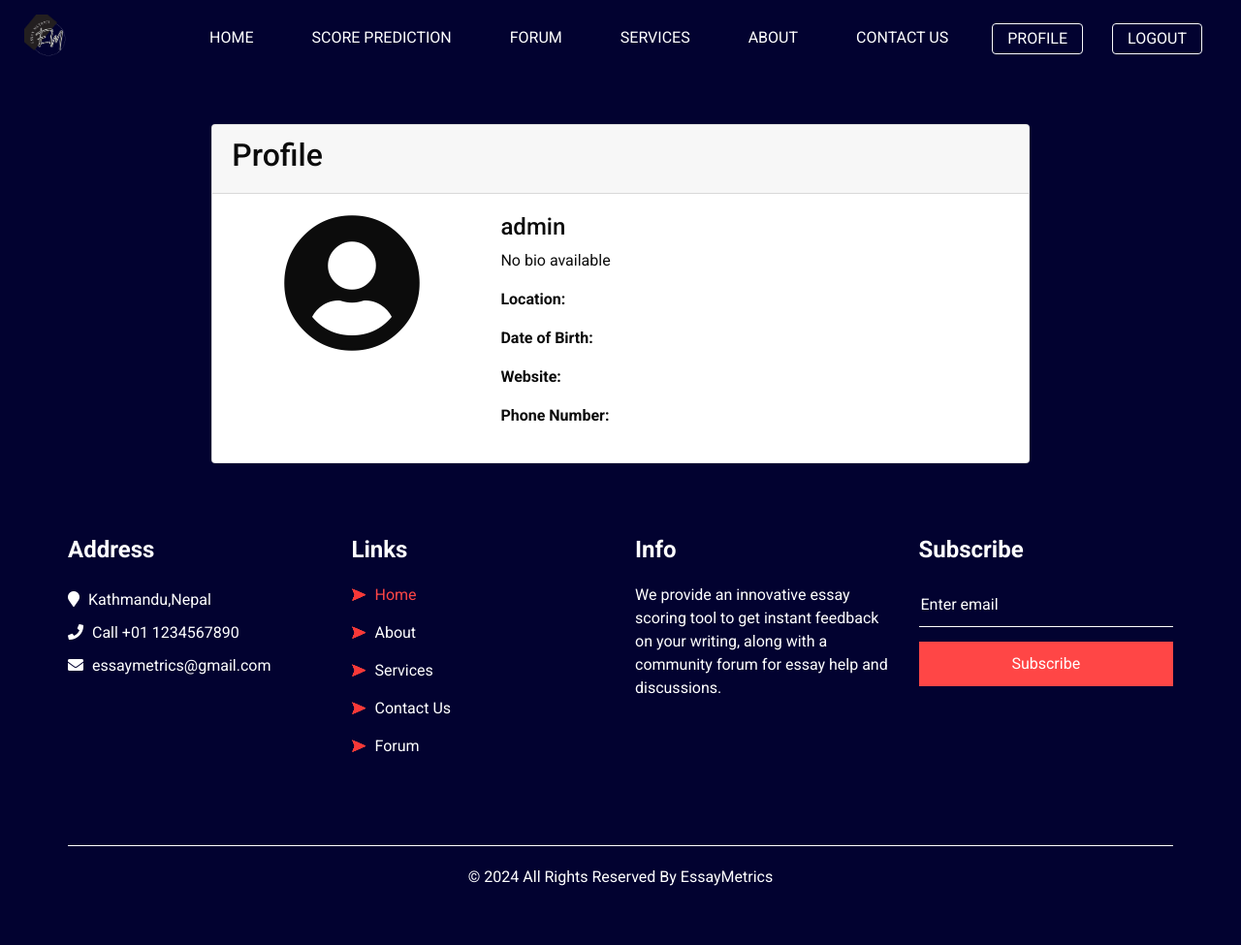
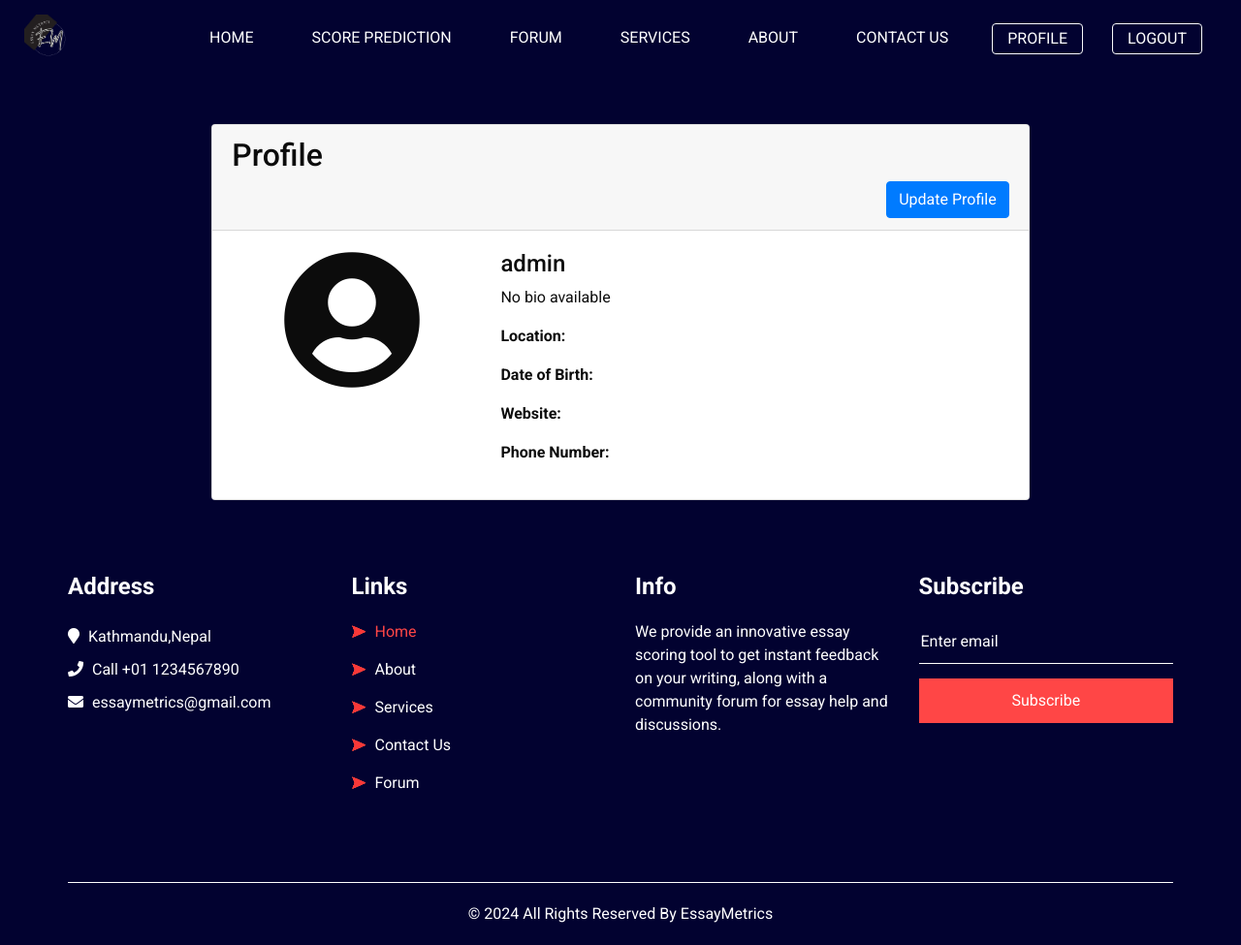
Before and after one commit to pawansapkota100/essay_scoring, a Django app: page /profile/ in a window 1280 px wide. Shown: the whole page at 97% size. Before the commit the page ends 914 px from the top, so only its background shows below. Run offline with Django 3.2, Linux system fonts and the light colour scheme; a user stored in the database is signed in; data comes from the database, SQL or seed files in the repository; both versions use the stored data as it was after the commit; some libraries are stand-ins or nearby versions.

Commit message:
final but essay is not changed

```diff
--- a/mysite/grader/forms.py
+++ b/mysite/grader/forms.py
@@ -7,3 +7,9 @@ class AnswerForm(forms.ModelForm):
     class Meta:
         model = Essay
         fields = ['answer']
+
+from grader.models import Profile
+class ProfileUpdateForm(forms.ModelForm):
+    class Meta:
+        model = Profile
+        fields = ['bio', 'picture', 'location', 'date_of_birth', 'website', 'phone_number']
--- a/mysite/grader/templates/grader/profile.html
+++ b/mysite/grader/templates/grader/profile.html
@@ -10,6 +10,9 @@ Profile - My Website
     <div class="card">
       <div class="card-header">
         <h2>Profile</h2>
+        <div class="float-right" >
+          <a href="{% url 'profile_update' %}" class="btn btn-primary">Update Profile</a>
+        </div>
       </div>
       <div class="card-body">
         <div class="row">
--- a/mysite/grader/templates/grader/profile_update.html
+++ b/mysite/grader/templates/grader/profile_update.html
@@ -10,7 +10,7 @@
                         <h2 class="text-center">Update Profile</h2>
                     </div>
                     <div class="card-body">
-                        <form method="post" enctype="multipart/form-data">
+                        <form method="post" action="{% url 'profile_update' %}" enctype="multipart/form-data" >
                             {% csrf_token %}
                             <div class="form-group">
                                 <label for="id_bio">Bio:</label>
--- a/mysite/grader/urls.py
+++ b/mysite/grader/urls.py
@@ -22,7 +22,7 @@ urlpatterns = [
     path('profile/', views.profile, name='profile'),
     path('service/', views.service, name='service'),
     path('contact/', views.contact, name='contact'),
-    path('update_profile/', views.update_profile, name='update_profile'),
+    path('update_profile/', views.update_profile, name='profile_update'),
 
 
 ]+ static(settings.MEDIA_URL, document_root=settings.MEDIA_ROOT)
--- a/mysite/grader/views.py
+++ b/mysite/grader/views.py
@@ -229,5 +229,14 @@ def success(request):
 def about(request):
     return render(request, 'grader/about.html')
 
+
+
+from .forms import ProfileUpdateForm
 def update_profile(request):
-   return render(request, 'grader/profile_update.html')
+    if request.method == 'POST':
+        form = ProfileUpdateForm(request.POST, request.FILES, instance=request.user.profile)
+        if form.is_valid():
+            print("##############")
+            form.save()
+            return redirect('profile')
+    return render(request, 'grader/profile_update.html')
```
Also changed, not shown: mysite/db.sqlite3.
